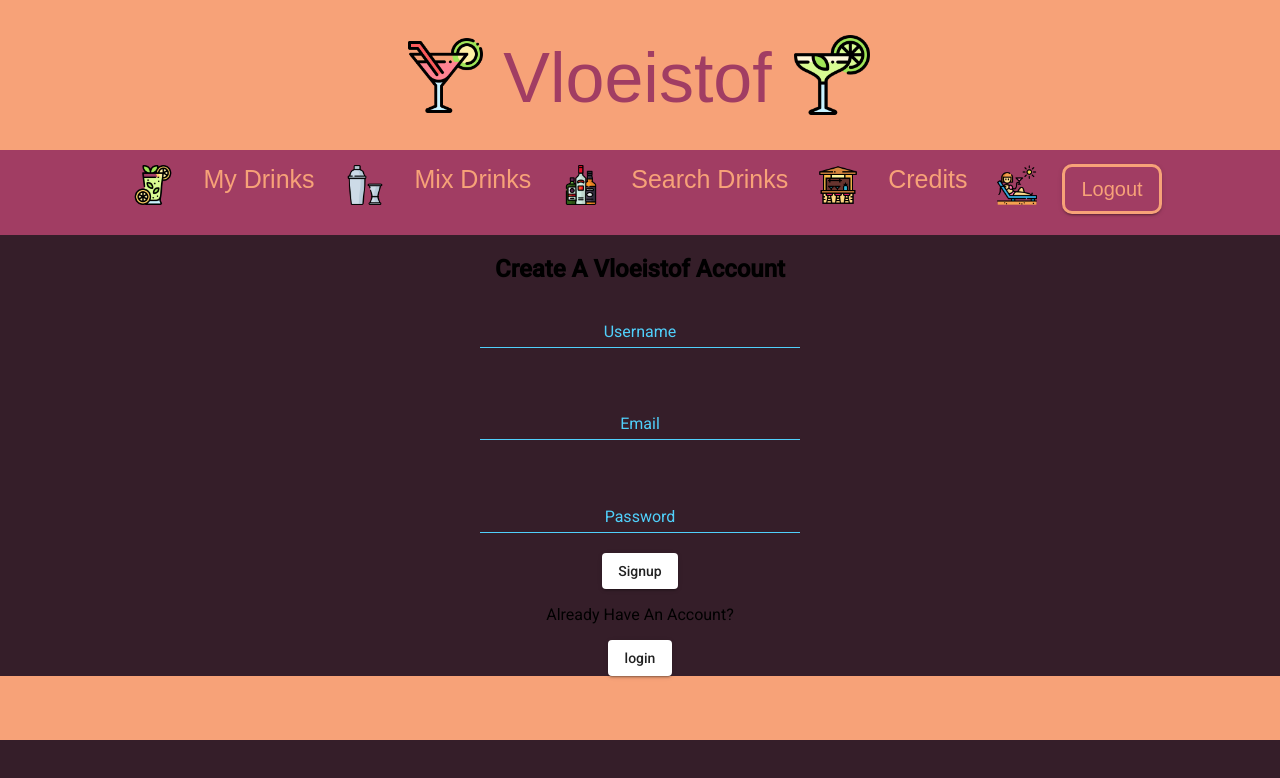
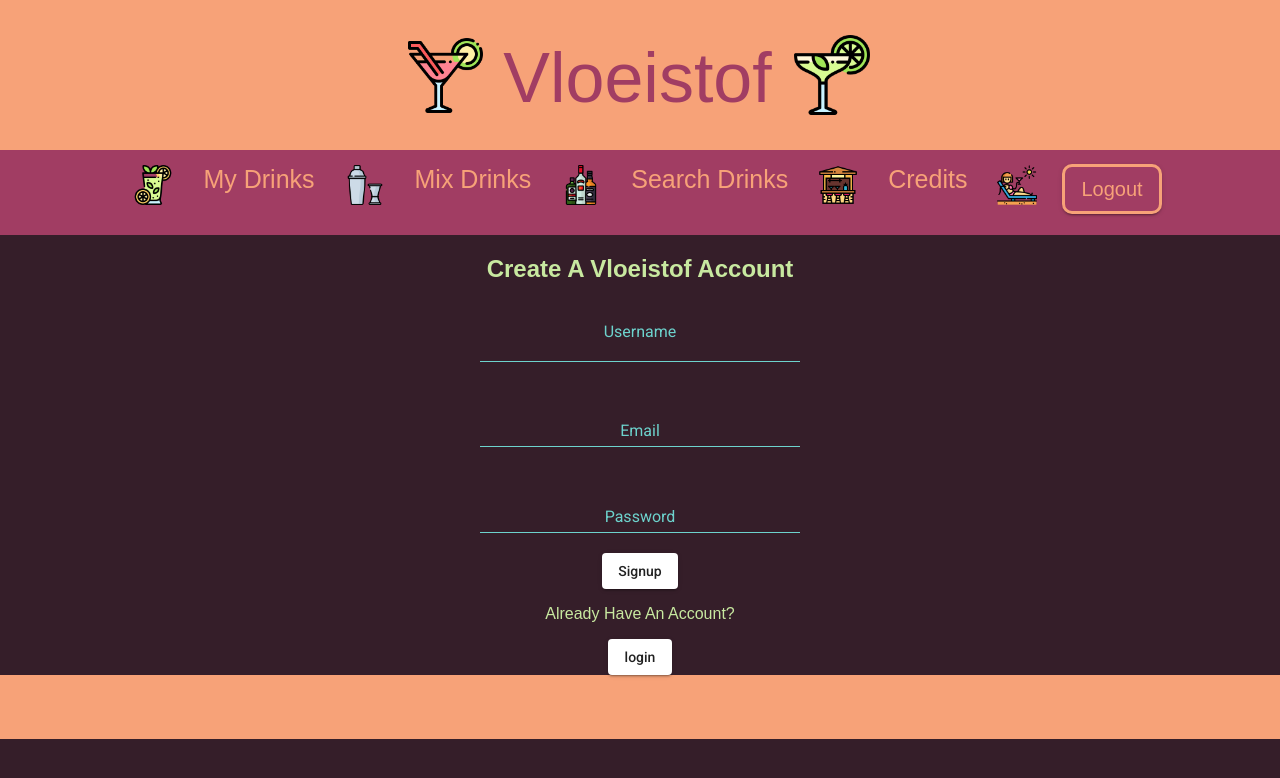
Before and after one commit to etdr/vloeistof, an Angular app: page /login in a window 1280 px wide. Shown: the top 778 px of the page. Built offline with nearby package versions, Linux system fonts and the light colour scheme; a web font is replaced by a local one.

Commit message:
some styling on auth page

```diff
--- a/src/app/auth/auth.component.html
+++ b/src/app/auth/auth.component.html
@@ -5,11 +5,11 @@
 
 
 <div class="authenticationField">
-  <h2>Create A Vloeistof Account</h2>
+  <h2 id="createAccount">Create A Vloeistof Account</h2>
   <form class="inputFields">
     <div class="userInput">
       <mat-form-field class="userClass">
-        <input matInput type="text" placeholder="Username" name="username" [(ngModel)]="username">
+        <input id="usernameInput" matInput type="text" placeholder="Username" name="username" [(ngModel)]="username">
       </mat-form-field>
     </div>
     <div class="emailInput">
@@ -28,7 +28,7 @@
       <button mat-raised-button type="button" (click)="submit()">Signup</button>
     </div>
     <div class="toggleButton">
-      <p>Already Have An Account?</p>
+      <p id="haveAccount">Already Have An Account?</p>
       <button mat-raised-button type="button" (click)="loginToggle = !loginToggle">{{loginToggle ? "signup" : "login"}}</button>
     </div>
 </div>
--- a/src/app/auth/auth.component.scss
+++ b/src/app/auth/auth.component.scss
@@ -3,6 +3,25 @@
     flex-flow: column nowrap;
     justify-content: center;
     align-items: center;
+}
+
+#createAccount {
+    color: var(--lime);
+    font-family: var(--font-two);
+}
+
+// .mat-form-field-infix { //This did not change what I wanted
+//     font-family: var(--font-four);
+//     color: var(--teal);
+// }
+
+.inputFields {
+    color: var(--teal);
+}
+#usernameInput {
+    font-family: var(--font-four);
+    color: var(--teal);
+    font-size: 30px;
 }
 
 .toggleButton {
@@ -27,25 +46,35 @@ mat-form-field {
 }
 
 ::ng-deep .mat-form-field-underline {
-    background-color: #50d0fb !important;
+    // background-color: #50d0fb !important;
+    background-color: var(--teal) !important;
 }
 
 ::ng-deep .mat-form-field-label {
-    color: #50d0fb !important;
+    // color: #50d0fb !important;
+    color: var(--teal) !important;
+    font-family: var(--font-four);
 }
 
 ::ng-deep .mat-form-field.mat-focused .mat-form-field-outline {
-    color: #50d0fb !important;
+    color: var(--teal) !important;
 }
 
 ::ng-deep .mat-form-field .mat-form-field-outline {
-    color: #50d0fb !important;
+    color: var(--teal) !important;
 }
 
 ::ng-deep .mat-form-field .mat-input {
-    color: #50d0fb !important;
+    color: var(--teal) !important;
+    font-family: var(--font-four);
 }
 
 input {
-    color: white;
+    color: var(--teal);
+
 }
+
+#haveAccount {
+    font-family: var(--font-four);
+    color: var(--lime);
+}
```
